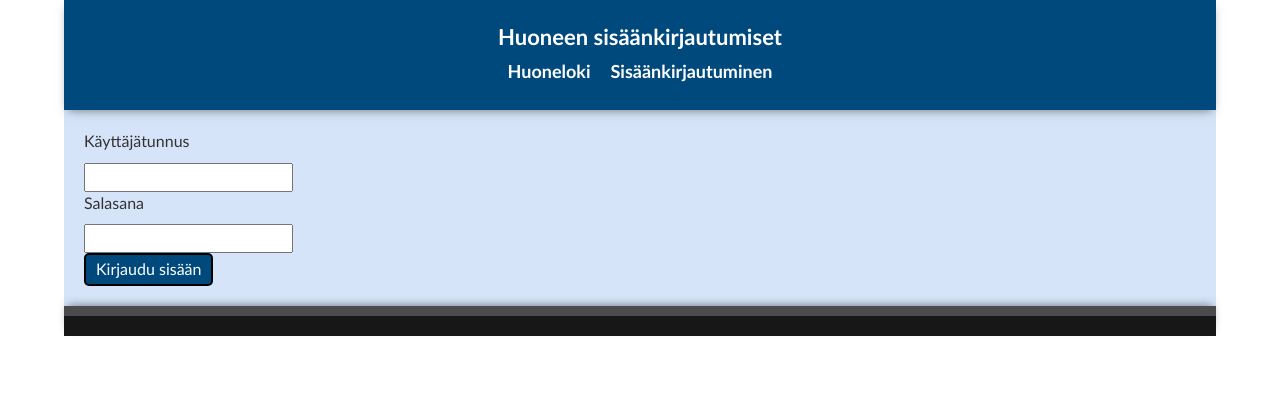
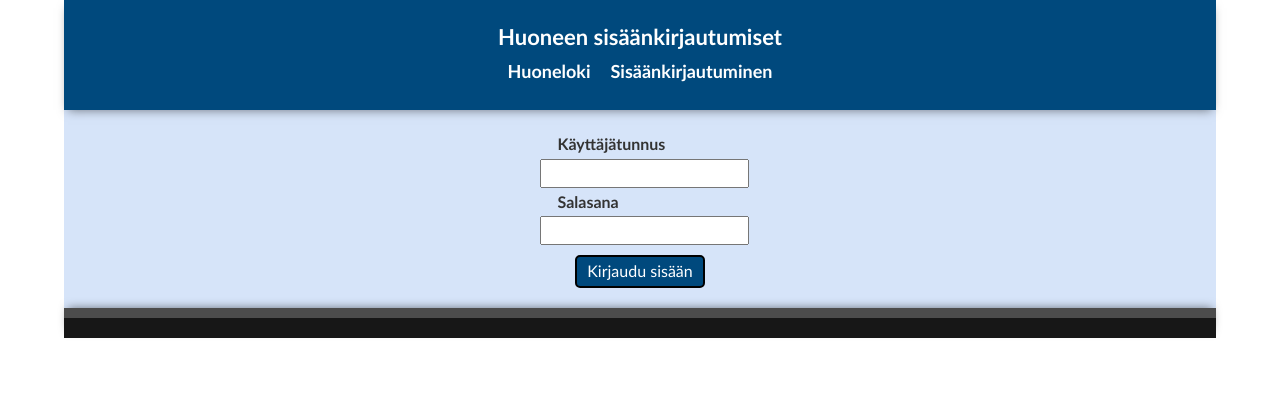
Before and after one commit to hamaenpaa/jamk_iot_kesa2018, a PHP site: page /index.php?screen=4 in a window 1280 px wide. Shown: the top 410 px of the page. Run offline with PHP 8.4, Linux system fonts and the light colour scheme.

Commit message:
login fields centered

```diff
--- a/html/css/custom_iot.css
+++ b/html/css/custom_iot.css
@@ -383,3 +383,21 @@ div.col-sm-2 b, div.col-sm-4 b {
 	color: black !important;
 	font-weight: bold;
 }
+
+/* Style for log in page's form */
+#login-input-form {
+	width: 200px;
+	text-align: center;
+	margin: auto;
+}
+
+#login-input-form p {
+	text-align: left;
+	margin: 3px 0 3px 17.5px !important;
+	font-weight: bold;
+}
+
+#sign-in {
+	text-align: center !important;
+	margin: 10px 0 0 0 !important;
+}
--- a/html/inc/login.php
+++ b/html/inc/login.php
@@ -1,4 +1,4 @@
-<div id="input-form">
+<div id="login-input-form">
 	<form action="inc/login_confirm.php" method="post">
 		<div id="username-cell">
 			<p>Käyttäjätunnus</p>
```
